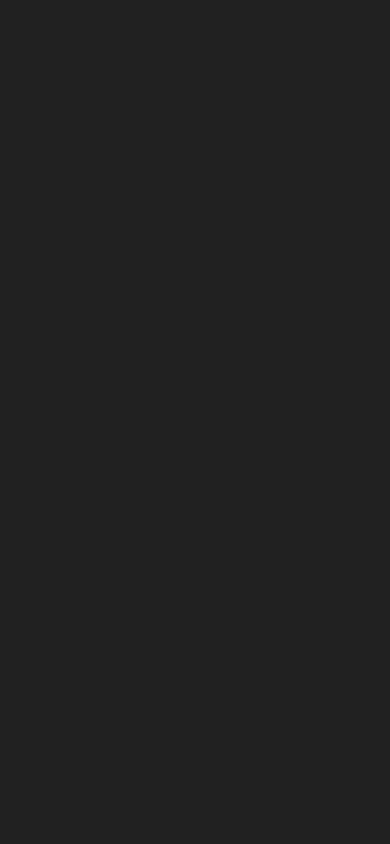
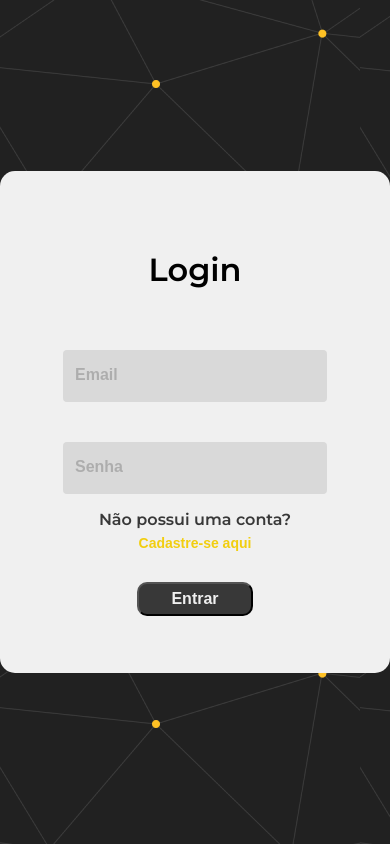
Before and after one commit to projeto-final-grupo-4/projeto-final-grupo-4, a React (Create React App) app: page /login in a window 390 px wide. Built offline with nearby package versions, Linux system fonts and the light colour scheme.

Commit message:
feat: adicionando background e responsividade na página de Login/Cadastro

```diff
--- a/src/components/formLogin/index.tsx
+++ b/src/components/formLogin/index.tsx
@@ -14,7 +14,6 @@ export interface ILogin {
     watch_later: []
 
 }
-
 
 
 const FormLogin = () => {
@@ -40,19 +39,21 @@ const FormLogin = () => {
         api.get('users', data)
         .then(response => {
             console.log(response)
+            navigate('/dashboard')
         })
+        .catch((error) => console.error(error))
     }
 
     return(
-        <LoginForm>
-            <h1 onSubmit={handleSubmit(signIn)}>Login</h1>
+        <LoginForm onSubmit={handleSubmit(signIn)}>
+            <h1>Login</h1>
              <input type='email' placeholder='Email' {...register('email')}/>
             <span>{errors.email?.message}</span>
             <input type='password' placeholder='Senha' {...register('password')} />
             <span>{errors.password?.message}</span>
             <h3>Não possui uma conta?</h3>
             <ButtonRegister onClick={() => navigate('/register')}>Cadastre-se aqui</ButtonRegister>
-            <ButtonEnter>Entrar</ButtonEnter>
+            <ButtonEnter type="submit">Entrar</ButtonEnter>
         </LoginForm>
     )
 }
--- a/src/components/formLogin/styles.ts
+++ b/src/components/formLogin/styles.ts
@@ -7,7 +7,6 @@ export const LoginForm = styled.form`
     justify-content: center;
     width: 395px;
     height: 502px;
-    margin-top: 450px;
     background: #F0F0F0;
     border-radius: 15px;
 
@@ -38,9 +37,6 @@ export const LoginForm = styled.form`
         margin-bottom: 5px;
     }
 
-    @media (min-width: 769px){
-        margin-top: 150px;
-}
 
 `
 
--- a/src/components/formRegister/index.tsx
+++ b/src/components/formRegister/index.tsx
@@ -62,7 +62,7 @@ export interface IUserContext {
         api.post('users', data)
         .then((response) =>{
             console.log(response)
-            window.localStorage.setItem("token", response.data.token)
+            window.localStorage.setItem("token", response.data.accessToken)
             navigate('/login')
         })
         .catch((error) => console.error(error))
--- a/src/components/formRegister/styles.ts
+++ b/src/components/formRegister/styles.ts
@@ -8,7 +8,6 @@ export const RegisterForm = styled.form`
     justify-content: center;
     width: 395px;
     height: 602px;
-    margin-top: 450px;
     background: #F0F0F0;
     border-radius: 15px;
 
@@ -38,10 +37,12 @@ export const RegisterForm = styled.form`
         color: #383838;
         margin-bottom: 5px;
     }
+    span{
+        color: #f10;
+        margin-top: 10px;
+    }
 
-    @media (min-width: 769px){
-        margin-top: 150px;
-    }
+
 
 `
 
--- a/src/pages/Login/index.tsx
+++ b/src/pages/Login/index.tsx
@@ -1,8 +1,11 @@
 import FormLogin from "../../components/formLogin"
+import { DivBackground } from "./styles"
 
 const Login = () => {
     return(
-        <FormLogin />
+        <DivBackground>
+            <FormLogin />
+        </DivBackground>
     )
 }
 
--- /dev/null
+++ b/src/pages/Login/styles.ts
@@ -0,0 +1,16 @@
+import styled from "styled-components";
+import Background from '../../assets/img/background2.png'
+import Background2 from '../../assets/img/background.png'
+
+export const DivBackground = styled.div`
+    display: flex;
+    justify-content: center;
+    background-image: url(${Background});
+    align-items: center;
+    height: 100vh;
+
+    @media (max-width: 769px){
+        background-image: url(${Background2});
+        height: 100vh
+    }
+`
--- a/src/pages/Register/index.tsx
+++ b/src/pages/Register/index.tsx
@@ -1,8 +1,11 @@
 import FormRegister from "../../components/formRegister"
+import { DivBackground } from "../Login/styles"
 
 const Register = () => {
     return(
-        <FormRegister />
+        <DivBackground>
+            <FormRegister />
+        </DivBackground>
     )
 }
 
--- a/src/routes/index.tsx
+++ b/src/routes/index.tsx
@@ -8,8 +8,8 @@ import Register from "../pages/Register"
 const MainRoutes = () => {
   return (
     <Routes>
-      <Route path="/login" /*element={<login/>}*/ />
-      <Route path="/register" /*element={<register/>}*/ />
+      <Route path="/login" element={<Login/>} />
+      <Route path="/register" element={<Register/>} />
       <Route path="/dashboard" element={<Dashboard />} />
       <Route path="/community" />
       <Route path="*" element={<Navigate to={"/login"} />} />
```
Also changed, not shown: src/assets/img/background2.png (added).
